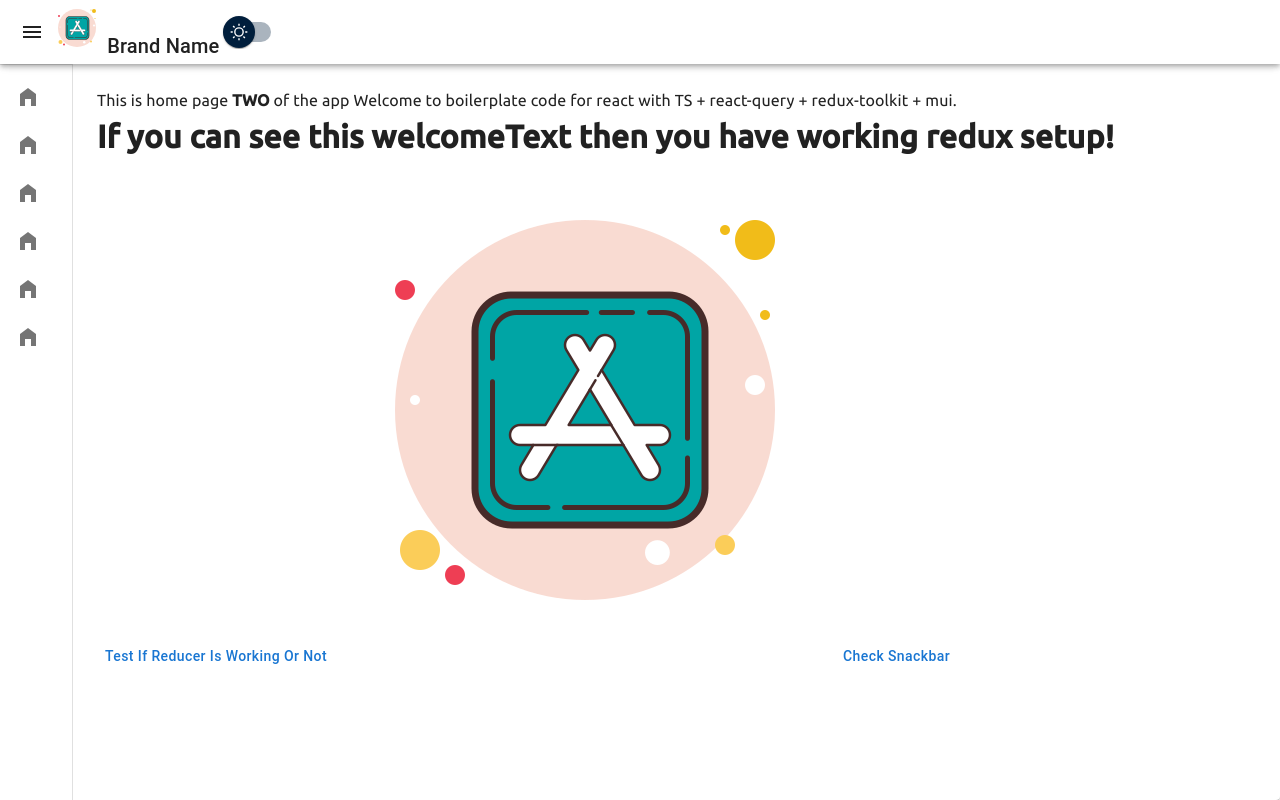
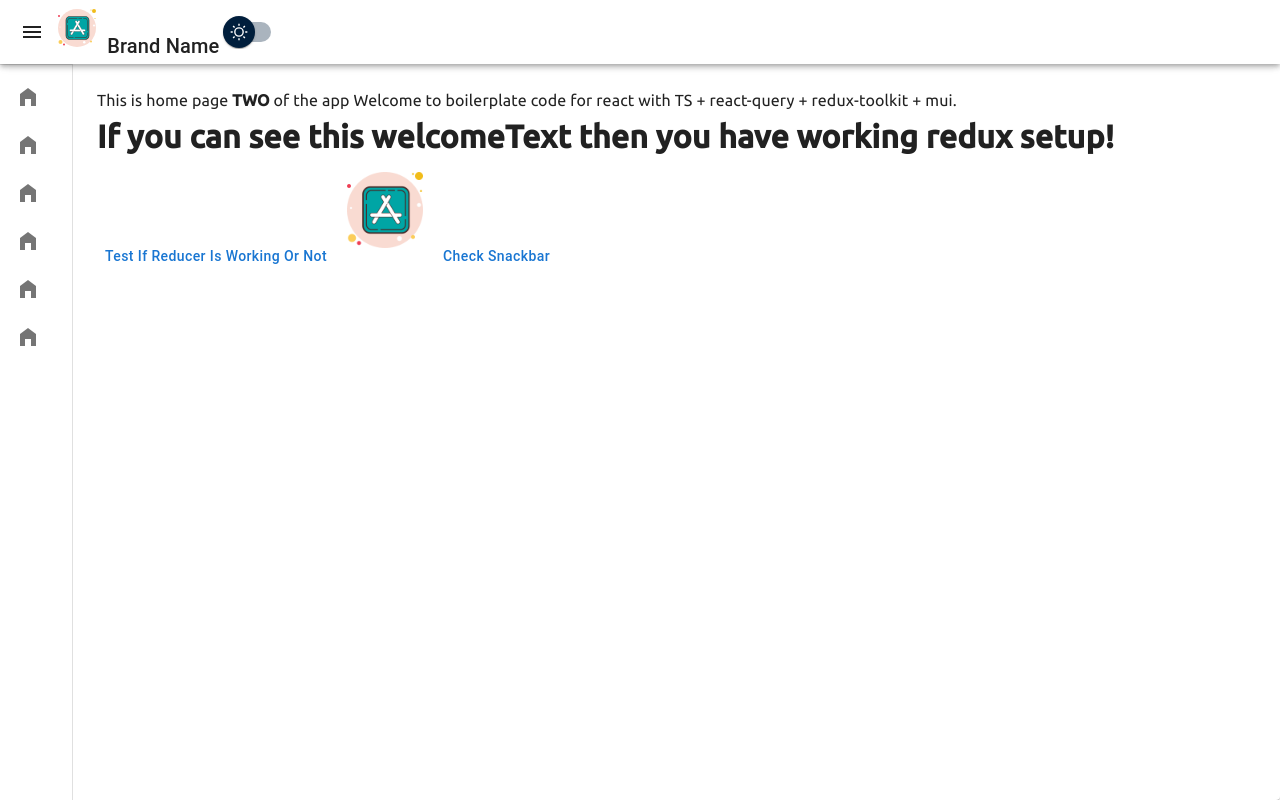
Before and after one commit to errajeevranjan/boilerplate-react, a React (Create React App) app: page /route-2 in a window 1280 px wide. Built offline with nearby package versions, Linux system fonts and the light colour scheme.

Commit message:
Updated image's dimension

```diff
--- a/src/pages/homePage/HomePage.tsx
+++ b/src/pages/homePage/HomePage.tsx
@@ -36,7 +36,7 @@ const HomePage = () => {
 		onError,
 	});
 
-	console.log({ isLoading, data, isError, error });
+	// console.log({ isLoading, data, isError, error });
 
 	return (
 		<>
@@ -46,7 +46,7 @@ const HomePage = () => {
 			<Button onClick={() => dispatch(testReducer())}>
 				Test if reducer is working or not
 			</Button>
-			<img src={TestImage} alt='testImage' />
+			<img src={TestImage} alt='testImage' width='100px' height='100px' />
 			<PositionedSnackbar
 				message={message}
 				severity={severity}
--- a/src/pages/homePage/HomePageTwo.tsx
+++ b/src/pages/homePage/HomePageTwo.tsx
@@ -18,7 +18,7 @@ const HomePageTwo = () => {
 			<Button onClick={() => dispatch(testReducer())}>
 				Test if reducer is working or not
 			</Button>
-			<img src={TestImage} alt='testImage' />
+			<img src={TestImage} alt='testImage' width='100px' height='100px' />
 			<Button onClick={() => setOpen(!open)}> Check snackbar</Button>
 			<PositionedSnackbar
 				message='Success: Snackbar is working!'
```
